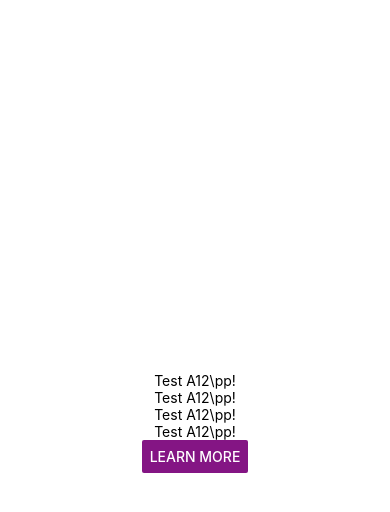
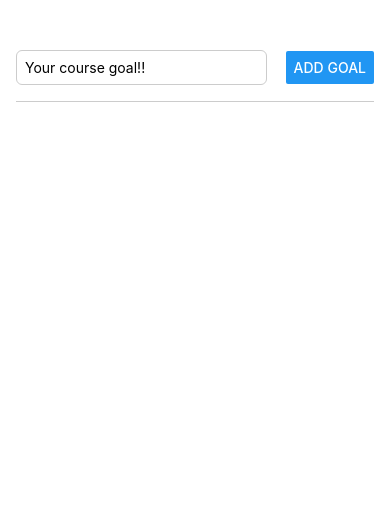
Before and after one commit to frnkhakim/RNCourse, a React Native app: screen / in a window 390 px wide. Shown: the top 512 px of the page. Built offline with nearby package versions, Linux system fonts and the light colour scheme.

Commit message:
Goald added

```diff
--- a/App.js
+++ b/App.js
@@ -1,30 +1,85 @@
 import { StatusBar } from 'expo-status-bar';
-import { StyleSheet, Text, View, Button } from 'react-native';
+import { StyleSheet, Text, View, Button, TextInput } from 'react-native';
+import { useState } from 'react';
 
 export default function App() {
+  const [enteredGoalText, setEnteredGoalText] = useState('');
+  const [courseGoals, setCourseGoals] = useState([]);
+
+  function goalInputHandler(enteredText) {
+    setEnteredGoalText(enteredText);
+  }
+
+  function addGoalHandler() {
+    if (enteredGoalText.trim().length === 0) {
+      return; // prevent empty goals
+    }
+
+    setCourseGoals((currentCourseGoals) => [
+      ...currentCourseGoals,
+      { text: enteredGoalText, id: Math.random().toString() },
+    ]);
+
+    setEnteredGoalText('');
+  }
+
   return (
-    <View style={styles.container}>
-      <View>
-        <Text>Test A12\pp!</Text>
-        <Text>Test A12\pp!</Text>
+    <>
+      <StatusBar style="light" />
+      <View style={styles.appContainer}>
+        <View style={styles.inputContainer}>
+          <TextInput
+            style={styles.textInput}
+            placeholder="Your course goal!!"
+            onChangeText={goalInputHandler}
+            value={enteredGoalText}
+          />
+          <Button title="Add Goal" onPress={addGoalHandler} />
+        </View>
+
+        <View style={styles.goalContainer}>
+          {courseGoals.map((goal) => (
+            <Text key={goal.id} style={styles.goalItem}>
+              {goal.text}
+            </Text>
+          ))}
+        </View>
       </View>
-       <Text>Test A12\pp!</Text>
-       <Text>Test A12\pp!</Text>
-
-       <Button
-        title="Learn More"
-        color="#841584"
-        accessibilityLabel="Learn more about this purple button"
-      />
-    </View>
+    </>
   );
 }
 
 const styles = StyleSheet.create({
-  container: {
+  appContainer: {
     flex: 1,
-    backgroundColor: '#fff',
+    paddingTop: 50,
+    paddingHorizontal: 16,
+  },
+  inputContainer: {
+    flexDirection: 'row',
+    justifyContent: 'space-between',
     alignItems: 'center',
-    justifyContent: 'center',
+    marginBottom: 24,
+    borderBottomWidth: 1,
+    borderBottomColor: '#cccccc',
+    paddingBottom: 16,
+  },
+  textInput: {
+    borderWidth: 1,
+    borderColor: '#cccccc',
+    width: '70%',
+    marginRight: 8,
+    padding: 8,
+    borderRadius: 6,
+  },
+  goalContainer: {
+    flex: 5,
+  },
+  goalItem: {
+    margin: 8,
+    padding: 8,
+    backgroundColor: '#5e0acc',
+    color: 'white',
+    borderRadius: 6,
   },
 });
```
